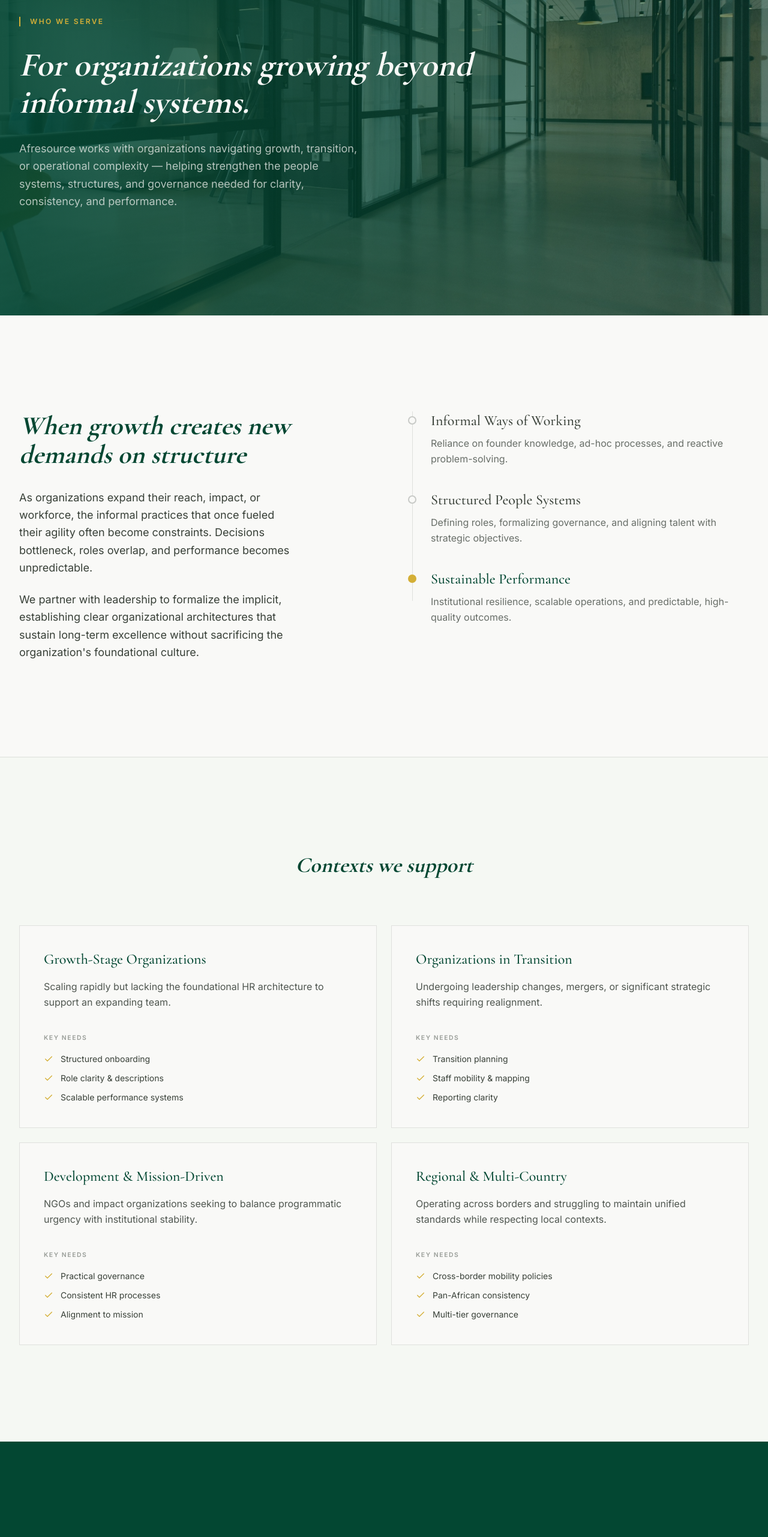
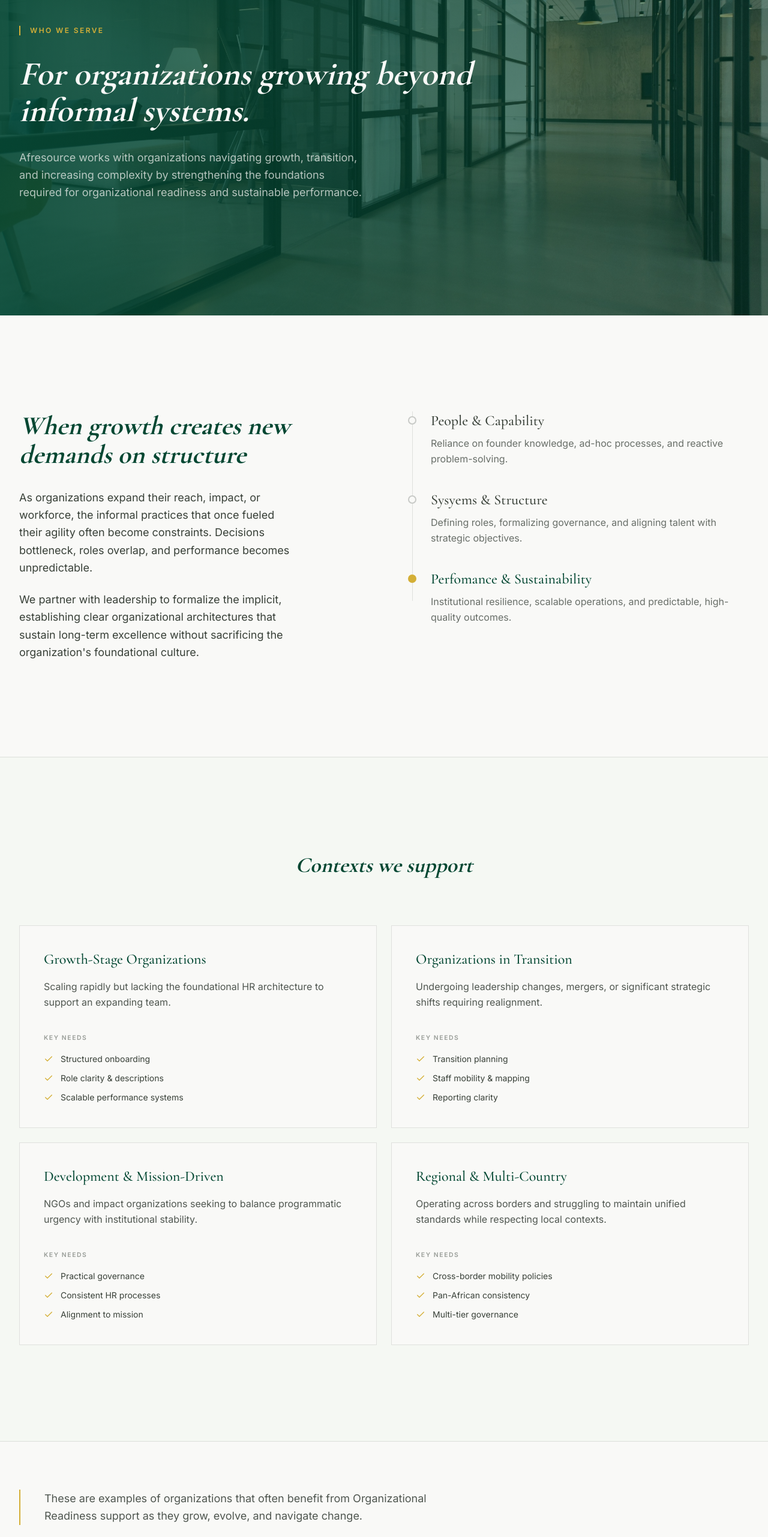
Before and after one commit to Otonda1/AfresourceDev, a Next.js app: page /who-we-serve in a window 1280 px wide. Shown: the part 234-2797 px from the top of the page at 60% size. Built offline with nearby package versions, Linux system fonts and the light colour scheme.

Commit message:
Revise Who We Serve components for enhanced clarity and engagement; update messaging in CTA, GrowthDemands, and Hero components, and add new IntroStatement component for improved content flow.

```diff
--- a/app/(landing-page)/who-we-serve/_components/CTA.tsx
+++ b/app/(landing-page)/who-we-serve/_components/CTA.tsx
@@ -14,7 +14,7 @@ export default function WhoWeServeCTA() {
           viewport={{ once: true, margin: "-100px" }}
           transition={{ duration: 0.7, ease: "easeOut" }}
         >
-          Ready to strengthen the systems behind performance?
+          Let&apos;s Discuss Your Organization
         </motion.h2>
 
         <motion.p
@@ -24,9 +24,9 @@ export default function WhoWeServeCTA() {
           viewport={{ once: true }}
           transition={{ duration: 0.6, delay: 0.15, ease: "easeOut" }}
         >
-          If your organization is growing, transitioning, or seeking greater
-          clarity in its people systems, Afresource can help structure the next
-          stage.
+          If your organization is preparing for growth, navigating change, or
+          strengthening long-term performance, Afresource can help build the
+          foundations required for sustainable success.
         </motion.p>
 
         <motion.div
--- a/app/(landing-page)/who-we-serve/_components/GrowthDemands.tsx
+++ b/app/(landing-page)/who-we-serve/_components/GrowthDemands.tsx
@@ -5,19 +5,19 @@ import { motion } from "framer-motion";
 
 const phases = [
   {
-    title: "Informal Ways of Working",
+    title: "People & Capability",
     description:
       "Reliance on founder knowledge, ad-hoc processes, and reactive problem-solving.",
     active: false,
   },
   {
-    title: "Structured People Systems",
+    title: "Sysyems & Structure",
     description:
       "Defining roles, formalizing governance, and aligning talent with strategic objectives.",
     active: false,
   },
   {
-    title: "Sustainable Performance",
+    title: "Perfomance & Sustainability",
     description:
       "Institutional resilience, scalable operations, and predictable, high-quality outcomes.",
     active: true,
--- a/app/(landing-page)/who-we-serve/_components/Hero.tsx
+++ b/app/(landing-page)/who-we-serve/_components/Hero.tsx
@@ -46,9 +46,8 @@ export default function WhoWeServeHero() {
               transition={{ duration: 0.7, delay: 0.3, ease: "easeOut" }}
             >
               Afresource works with organizations navigating growth, transition,
-              or operational complexity — helping strengthen the people systems,
-              structures, and governance needed for clarity, consistency, and
-              performance.
+              and increasing complexity by strengthening the foundations
+              required for organizational readiness and sustainable performance.
             </motion.p>
           </div>
         </div>
--- /dev/null
+++ b/app/(landing-page)/who-we-serve/_components/IntroStatement.tsx
@@ -0,0 +1,23 @@
+"use client";
+
+import { motion } from "framer-motion";
+
+export default function IntroStatement() {
+  return (
+    <section className="bg-background py-16 md:py-20">
+      <div className="mx-auto max-w-7xl px-4 sm:px-6 lg:px-8">
+        <motion.p
+          className="max-w-3xl border-l-2 border-accent pl-8 font-body-normal text-base leading-relaxed text-foreground/70 md:text-lg md:pl-10"
+          initial={{ opacity: 0, y: 20 }}
+          whileInView={{ opacity: 1, y: 0 }}
+          viewport={{ once: true, margin: "-50px" }}
+          transition={{ duration: 0.7, ease: "easeOut" }}
+        >
+          These are examples of organizations that often benefit from
+          Organizational Readiness support as they grow, evolve, and navigate
+          change.
+        </motion.p>
+      </div>
+    </section>
+  );
+}
--- a/app/(landing-page)/who-we-serve/page.tsx
+++ b/app/(landing-page)/who-we-serve/page.tsx
@@ -3,6 +3,7 @@ import WhoWeServeCTA from "./_components/CTA";
 import GrowthDemands from "./_components/GrowthDemands";
 
 import WhoWeServeHero from "./_components/Hero";
+import IntroStatement from "./_components/IntroStatement";
 
 const Clients = () => {
   return (
@@ -10,6 +11,7 @@ const Clients = () => {
       <WhoWeServeHero />
       <GrowthDemands />
       <ContextCards />
+      <IntroStatement />
       <WhoWeServeCTA />
     </>
   );
```
